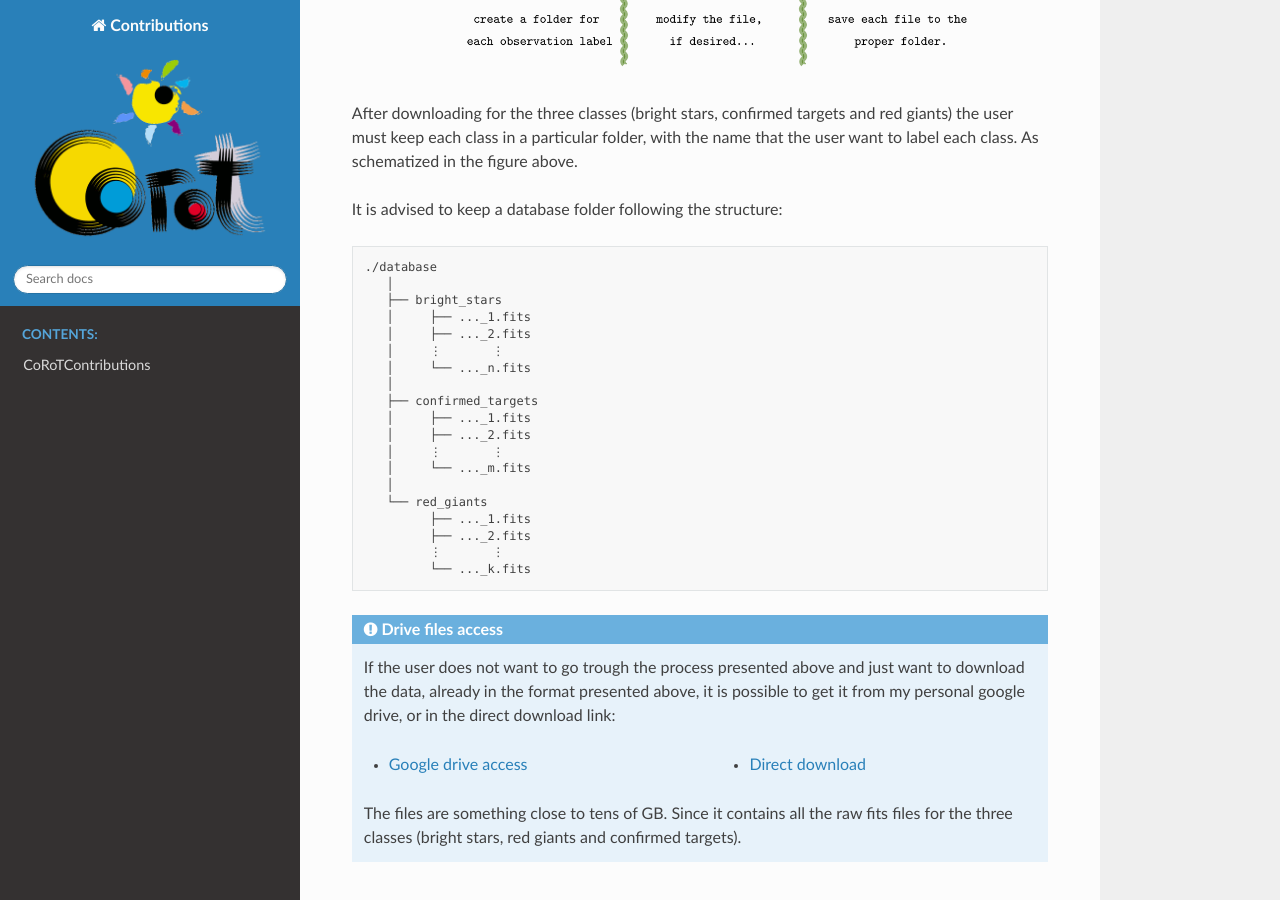
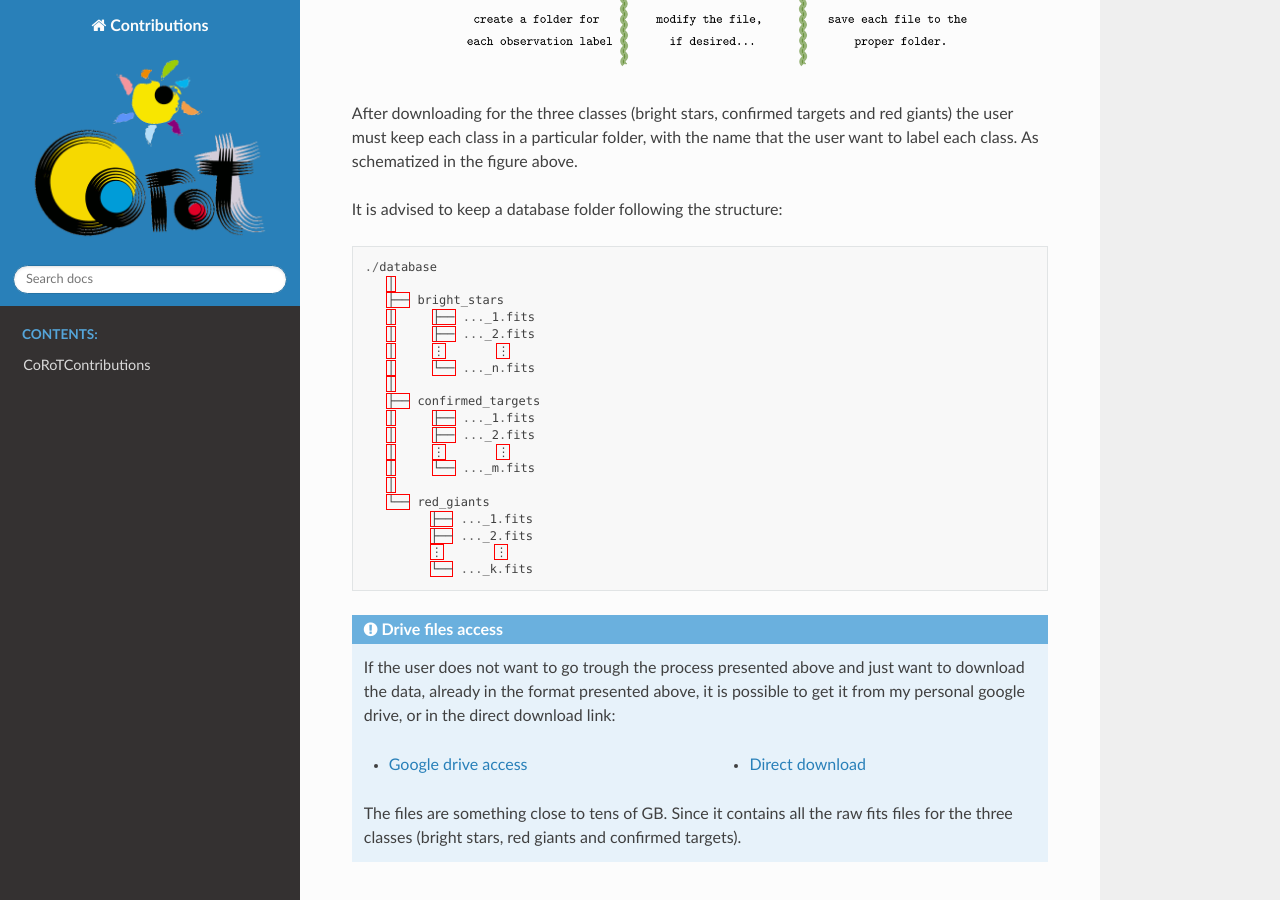
Before and after one commit to lafetamarcelo/CoRoTContributions, a Sphinx documentation site: the page built from docs/index.rst, in a window 1280 px wide and 900 px high, scrolled down 3245 px. Built offline with Sphinx 7.4.7 and the Read the Docs theme 2.0.0, drawn with Linux system fonts in a browser that asks for light colours; pages that are not in the unit, such as notebooks, are missing from menus; some of the changed text lies outside the part shown.

Commit message:
Including code highlighting as python3 in conf.py.

```diff
--- a/docs/conf.py
+++ b/docs/conf.py
@@ -42,7 +42,7 @@ extensions = [
   "sphinx.ext.githubpages"
 ]
 
-highlight_language = 'none'
+highlight_language = 'python3'
 
 # Add any paths that contain templates here, relative to this directory.
 templates_path = ['_templates']
--- a/docs/index.rst
+++ b/docs/index.rst
@@ -11,10 +11,10 @@ A Data Analysis Pipeline for the CoRoT Light Curve Data, supported by NSEE
 and FAPESP. The pipeline major three specific topics that will allow any
 user with basic knowledge in Python to reproduce the analysis.
 
-First we will present an **introduction** on the CoRoT project and it's objectives
+First we will present an **introduction** on the CoRoT project and its objectives
 for contextualization. The **problem** for this research is then presented, to make it
 clear the objectives of this work. And after we will present the proposed **pipeline**
-in it's major groups, as an overview of the high level steps to get from the raw
+in its major groups, as an overview of the high level steps to get from the raw
 collected data, to the machine learning analysis.
 
 Finally, all steps are presented in a detailed manner, by going trough all the
```
Also changed, not shown: 5 other files.
